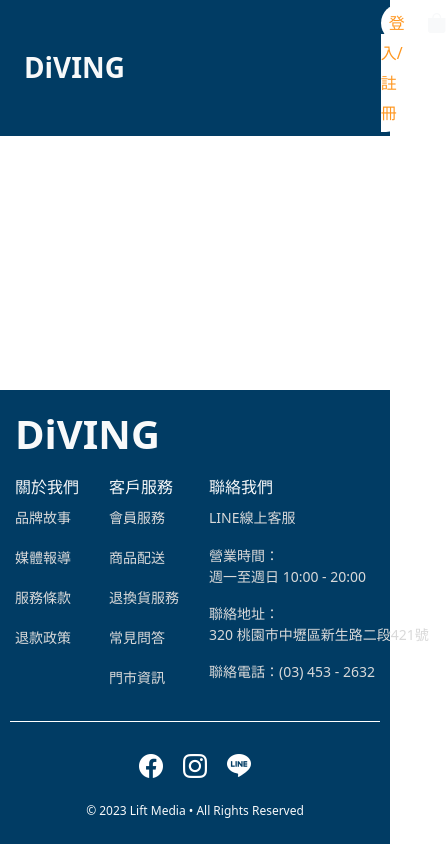
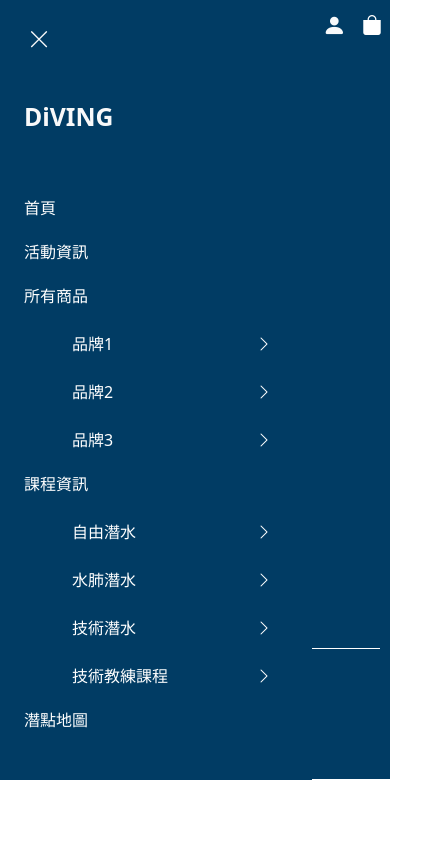
Before and after one commit to peznc810/DiVING, a Next.js app: page /home in a window 390 px wide. Shown: the whole page, 447 px wide, since content can reach past the window. Built offline with nearby package versions, Linux system fonts and the light colour scheme.

Commit message:
電腦版nav完成

```diff
--- a/components/layout/default-layout/footer.js
+++ b/components/layout/default-layout/footer.js
@@ -29,12 +29,12 @@ const footerItem = [
 export default function Footer() {
   return (
     <>
-      <footer className={`${styles.footerContent}`}>
+      <footer className={`${styles.footerContent} py-2`}>
         <div
           className={`container-fluid d-flex justify-content-between ${styles.footerTop}`}
         >
           <h2 className="fw-bolder m-0 text-light">DiVING</h2>
-          <div className="d-flex">
+          <div className="d-flex flex-wrap">
             {footerItem.map((v) => {
               return (
                 <ul key={v.id}>
--- a/components/layout/default-layout/footer.module.scss
+++ b/components/layout/default-layout/footer.module.scss
@@ -6,13 +6,8 @@ $light-gray: #d9d9d9;
 $super-light-gray: #f5f5f5;
 
 .footerContent {
-  position: fixed;
-  width: 100%;
-  bottom: 0;
-  right: 0;
   background-color: $primary;
   .footerTop {
-    margin-top: 40px;
     padding-inline: 40px;
   }
   h2 {
@@ -69,6 +64,7 @@ $super-light-gray: #f5f5f5;
       flex-direction: column;
       margin-top: 20px;
       padding-inline: 15px;
+
       ul {
         margin-top: 20px;
       }
--- a/components/layout/default-layout/navbar/index.js
+++ b/components/layout/default-layout/navbar/index.js
@@ -1,17 +1,33 @@
-import React from 'react'
+import { useState } from 'react'
 import NavMenu from './navmenu'
-import Link from 'next/link'
+import SideNav from './sideNav'
 import styles from './index.module.scss'
 
 export default function Navbar() {
+  const [sideNav, setSideNav] = useState(false)
   return (
     <>
-      <nav
-        className={`container-fluid py-2 px-4 d-flex justify-content-between align-items-center ${styles.navbar}`}
-      >
-        <h1 className="fw-bolder m-0 text-light">DiVING</h1>
-        <div>
-          <NavMenu />
+      <nav className={`${styles.navBar}`}>
+        <div
+          className={`container-fluid d-flex justify-content-between align-items-center ${styles.navWeb}`}
+        >
+          <button
+            className={`text-light p-2 fs-2 ${styles.list}`}
+            onClick={() => {
+              setSideNav(!sideNav)
+            }}
+          >
+            <i class="bi bi-list"></i>
+          </button>
+
+          <h1 className="fw-bolder mb-0 text-light">DiVING</h1>
+          <div>
+            <NavMenu />
+          </div>
+        </div>
+        {/* nav-rwd */}
+        <div className={`${styles.navRwd} ${sideNav ? styles.active : ''}`}>
+          <SideNav />
         </div>
       </nav>
     </>
--- a/components/layout/default-layout/navbar/index.module.scss
+++ b/components/layout/default-layout/navbar/index.module.scss
@@ -5,6 +5,50 @@ $gray: #858585;
 $light-gray: #d9d9d9;
 $super-light-gray: #f5f5f5;
 
-.navbar {
+.navWeb {
   background-color: $primary;
+  padding-block: 10px;
+  padding-inline: 20px;
+  .list {
+    display: none;
+    background-color: none;
+    border: 0;
+  }
 }
+
+.navRwd {
+  display: none;
+}
+
+@media screen and (max-width: 768px) {
+  .navBar {
+    position: relative;
+    .navWeb {
+      padding-block: 0px;
+      padding-inline: 0px;
+      h1 {
+        margin-left: 15px;
+      }
+      .list {
+        display: block;
+      }
+    }
+    .navRwd {
+      display: block;
+      position: absolute;
+      width: 80%;
+      top: 0;
+      left: 0;
+      z-index: 10;
+    }
+    .navRwd::after {
+      content: '';
+      display: block;
+      width: 100%;
+      background-color: #000;
+    }
+    .active {
+      display: block;
+    }
+  }
+}
--- a/components/layout/default-layout/navbar/navmenu.js
+++ b/components/layout/default-layout/navbar/navmenu.js
@@ -1,50 +1,14 @@
-import React from 'react'
+import { useState } from 'react'
 import Link from 'next/link'
 import styles from './navmenu.module.scss'
-
-const menuItems = [
-  {
-    id: 1,
-    label: '首頁',
-    href: '/',
-  },
-  {
-    id: 2,
-    label: '活動資訊',
-    href: '/active',
-  },
-  {
-    id: 3,
-    label: '所有商品',
-    href: '/product',
-    children: [
-      { id: 31, label: '品牌1', href: '/product/brand1' },
-      { id: 32, label: '品牌2', href: '/product/brand2' },
-      { id: 33, label: '品牌3', href: '/product/brand3' },
-    ],
-  },
-  {
-    id: 4,
-    label: '課程資訊',
-    href: '/lesson',
-    children: [
-      { id: 41, label: '自由潛水', href: '/lesson/free-diving' },
-      { id: 42, label: '水肺潛水', href: '/lesson/scuba-diving' },
-      { id: 43, label: '技術潛水', href: '/lesson/technical-diving' },
-      { id: 44, label: '技術教練課程', href: '/lesson/coach-lesson' },
-    ],
-  },
-  {
-    id: 5,
-    label: '潛點地圖',
-    href: '/map',
-  },
-]
+import { menuItems } from '@/config/nav-menu'
 
 export default function NavMenu() {
+  const [openIndex, setOpeIndex] = useState(false)
+
   return (
     <>
-      <ul className="d-flex m-0">
+      <ul className={`d-flex m-0 p-0`}>
         {/* 遍歷列出nav選單 */}
         {menuItems.map((v, i) => {
           {
@@ -52,12 +16,9 @@ export default function NavMenu() {
           }
           if (!v.children) {
             return (
-              <li key={v.id} className={`mx-3`}>
-                <Link
-                  className={` py-2 text-light ${styles.linkText}`}
-                  href={v.href}
-                >
-                  {/* {v.label} */}
+              <li key={v.id} className={`mx-3 ${styles.navMenu}`}>
+                <Link className={` py-2 ${styles.linkText}`} href={v.href}>
+                  {v.label}
                 </Link>
               </li>
             )
@@ -66,23 +27,37 @@ export default function NavMenu() {
             /* 有下拉選單 */
           }
           return (
-            <li key={v.id} className={`mx-3`}>
+            <li key={v.id} className={`mx-3 ${styles.subMenu}`}>
               <Link
-                href={v.href}
-                className={`py-2 text-light ${styles.linkText}`}
+                href={'/'}
+                className={`py-2 ${styles.linkText} ${
+                  openIndex === i ? styles.linkFocus : ''
+                } `}
                 role="button"
-                data-bs-toggle="dropdown" //觸發一個下拉菜單的顯示
-                aria-expanded="false" //下拉菜單（如果有的話）是關閉的
+                onMouseEnter={() => {
+                  setOpeIndex(i)
+                }}
               >
-                {/* {v.label} */}
+                {v.label}
               </Link>
               {/* 下拉選單 dropdown-menu */}
-              <ul className={` `}>
+              <ul
+                className={`${
+                  openIndex === i ? styles.active : styles.inactive
+                }`}
+                onMouseLeave={() => {
+                  setOpeIndex(false)
+                }}
+              >
                 {v.children.map((v2) => {
                   return (
-                    <li key={v.id}>
-                      <Link href={v2.href} className={``}>
-                        {/* {v2.label} */}
+                    <li key={v2.id}>
+                      <Link
+                        href={v2.href}
+                        className={` d-flex justify-content-between align-items-center`}
+                      >
+                        <p className="m-0">{v2.label}</p>
+                        <i class="bi bi-chevron-right "></i>
                       </Link>
                     </li>
                   )
@@ -96,12 +71,19 @@ export default function NavMenu() {
             href="/login"
             className={`px-2 py-2 ${styles.login} ${styles.linkText}`}
           >
-            登入/註冊
+            登入 / 註冊
           </Link>
         </li>
+        {/* 登入註冊icon */}
+        <li className="">
+          <Link href="/login" className={`p-2 ${styles.loginIcon}`}>
+            <i class="bi bi-person-fill text-light fs-3"></i>
+          </Link>
+        </li>
+        {/* cart */}
         <li>
-          <div>
-            <i className={`bi bi-bag-fill text-light fs-5`}></i>
+          <div className={`p-2 ${styles.cart}`}>
+            <i className={`bi bi-bag-fill fs-5 `}></i>
           </div>
         </li>
       </ul>
--- a/components/layout/default-layout/navbar/navmenu.module.scss
+++ b/components/layout/default-layout/navbar/navmenu.module.scss
@@ -6,6 +6,50 @@ $light-gray: #d9d9d9;
 $super-light-gray: #f5f5f5;
 
 .subMenu {
+  position: relative;
+
+  ul {
+    position: absolute;
+    width: 200px;
+    padding-left: 0;
+    background-color: #ffffff82;
+    border-radius: 4px;
+    right: calc(50% - 100px);
+    top: 57px;
+    animation-name: subMenuAni;
+    animation-duration: 0.5s;
+    animation-timing-function: linear;
+
+    a {
+      display: block;
+      color: $primary;
+      padding-inline: 12px;
+      padding-block: 12px;
+      border-radius: 4px;
+    }
+    a:hover {
+      background-color: #fff;
+      color: $orange;
+      animation-name: aAni;
+      animation-duration: 0.5s;
+      animation-timing-function: linear;
+    }
+  }
+  .active {
+    display: block;
+  }
+  .inactive {
+    display: none;
+  }
+}
+.linkText {
+  color: #fff;
+  line-height: 46px;
+}
+.linkText:hover,
+.linkFocus {
+  color: $orange;
+  border-bottom: 2px solid $orange;
 }
 
 .login {
@@ -13,7 +57,59 @@ $super-light-gray: #f5f5f5;
   color: $orange;
   border-radius: 50px;
 }
+.login:hover {
+  background-color: $orange;
+  color: #fff;
+}
 
-.linkText {
-  line-height: 30px;
+.loginIcon {
+  display: none;
 }
+
+.cart {
+  color: #fff;
+}
+.cart:hover {
+  color: $orange;
+}
+
+.linkText:hover,
+.login:hover,
+.cart:hover {
+  transition: 0.3s ease-in-out;
+}
+
+@keyframes subMenuAni {
+  0% {
+    opacity: 0;
+  }
+
+  100% {
+    opacity: 1;
+  }
+}
+
+@keyframes aAni {
+  0% {
+    opacity: 0;
+  }
+
+  100% {
+    opacity: 1;
+  }
+}
+
+@media screen and (max-width: 768px) {
+  .navMenu,
+  .subMenu {
+    display: none;
+  }
+  .login {
+    display: none;
+  }
+  .loginIcon {
+    display: block;
+    line-height: 30px;
+    text-align: center;
+  }
+}
--- /dev/null
+++ b/components/layout/default-layout/navbar/side-nav.module.scss
@@ -0,0 +1,34 @@
+$primary: #013c64;
+$secondary: #265475;
+$orange: #ff9720;
+$gray: #858585;
+$light-gray: #d9d9d9;
+$super-light-gray: #f5f5f5;
+
+.sideNav {
+  background-color: $primary;
+  .xIcon {
+    width: 30px;
+    height: 30px;
+    text-align: center;
+    line-height: 30px;
+  }
+  .menuTitle {
+    color: #fff;
+  }
+  .menuTitle:hover {
+    font-size: 18px;
+    color: $orange;
+    border-bottom: 2px solid $orange;
+    transition: 0.4s ease-in-out;
+  }
+  .menuSub {
+    color: #fff;
+  }
+  .menuSub:hover {
+    color: #fff;
+    background-color: $orange;
+    border-radius: 4px;
+    transition: 0.4s ease-in-out;
+  }
+}
--- /dev/null
+++ b/components/layout/default-layout/navbar/sideNav.js
@@ -0,0 +1,58 @@
+import Link from 'next/link'
+import React from 'react'
+import styles from './side-nav.module.scss'
+import { menuItems } from '@/config/nav-menu'
+
+export default function SideNav() {
+  return (
+    <>
+      <div className={`${styles.sideNav} p-4`}>
+        <div className={` ${styles.xIcon}`}>
+          <i class="bi bi-x-lg text-light fs-4"></i>
+        </div>
+        <h2 className="fw-bolder text-light py-5">DiVING</h2>
+        <ul className={`p-0`}>
+          {menuItems.map((v) => {
+            if (!v.children) {
+              return (
+                <li key={v.id} className="mb-1">
+                  <Link
+                    href={v.href}
+                    className={`py-2 d-inline-block ${styles.menuTitle}`}
+                  >
+                    {v.label}
+                  </Link>
+                </li>
+              )
+            }
+            return (
+              <li key={v.id} className={` mb-1 `}>
+                <Link
+                  href={v.href}
+                  className={`py-2 d-inline-block ${styles.menuTitle}`}
+                >
+                  {v.label}
+                </Link>
+                {v.children.map((v2) => {
+                  return (
+                    <ul key={v2.id} className="mt-2">
+                      <li>
+                        <Link
+                          href={v2.href}
+                          className={`d-flex justify-content-between py-2 px-3 d-block ${styles.menuSub}`}
+                        >
+                          <p className="m-0">{v2.label}</p>
+                          <i class="bi bi-chevron-right "></i>
+                        </Link>
+                      </li>
+                    </ul>
+                  )
+                })}
+              </li>
+            )
+          })}
+        </ul>
+      </div>
+    </>
+  )
+}
--- /dev/null
+++ b/config/nav-menu.js
@@ -0,0 +1,38 @@
+export const menuItems = [
+  {
+    id: '1',
+    label: '首頁',
+    href: '/',
+  },
+  {
+    id: '2',
+    label: '活動資訊',
+    href: '/active',
+  },
+  {
+    id: '3',
+    label: '所有商品',
+    href: '/product',
+    children: [
+      { id: '31', label: '品牌1', href: '/product/brand1' },
+      { id: '32', label: '品牌2', href: '/product/brand2' },
+      { id: '33', label: '品牌3', href: '/product/brand3' },
+    ],
+  },
+  {
+    id: '4',
+    label: '課程資訊',
+    href: '/lesson',
+    children: [
+      { id: '41', label: '自由潛水', href: '/lesson/free-diving' },
+      { id: '42', label: '水肺潛水', href: '/lesson/scuba-diving' },
+      { id: '43', label: '技術潛水', href: '/lesson/technical-diving' },
+      { id: '44', label: '技術教練課程', href: '/lesson/coach-lesson' },
+    ],
+  },
+  {
+    id: '5',
+    label: '潛點地圖',
+    href: '/map',
+  },
+]
```
